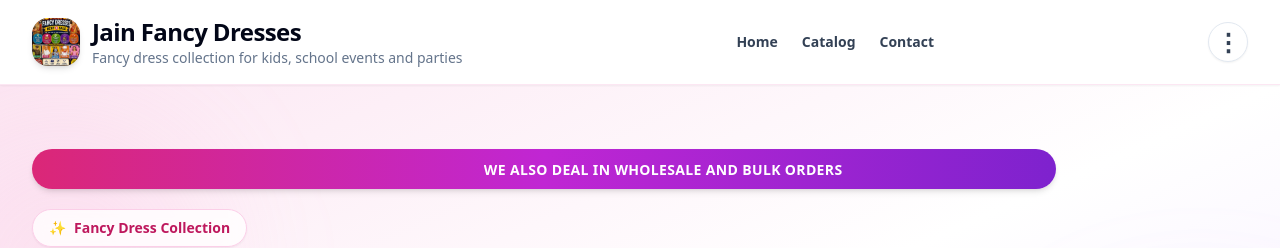
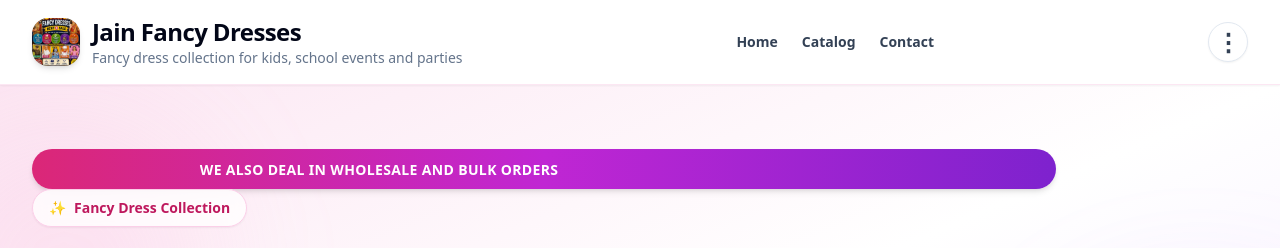
Before and after one commit to jainfancydresses1008/Webcatalog, a Next.js app in the folder dress-catalog-next/: page / in a window 1280 px wide. Shown: the top 248 px of the page. Built offline with nearby package versions, Linux system fonts and the light colour scheme; no server answers; the database is empty.

Commit message:
cos_changes_5

```diff
--- a/dress-catalog-next/src/app/globals.css
+++ b/dress-catalog-next/src/app/globals.css
@@ -12,16 +12,16 @@ textarea {
 }
 @keyframes marquee {
   0% {
-    transform: translateX(100%);
+    transform: translateX(-100%);
   }
 
   100% {
-    transform: translateX(-100%);
+    transform: translateX(calc(100vw));
   }
 }
 
 .animate-marquee {
   display: inline-block;
-  min-width: 100%;
-  animation: marquee 20s linear infinite;
+  white-space: nowrap;
+  animation: marquee 18s linear infinite;
 }
--- a/dress-catalog-next/src/components/DressCatalogClient.tsx
+++ b/dress-catalog-next/src/components/DressCatalogClient.tsx
@@ -102,19 +102,19 @@ Price: ₹${selected?.price ?? ""}`;
         <div className="relative mx-auto max-w-7xl px-4 pb-12 pt-10 md:px-8 md:pb-16 md:pt-16">
           <div className="max-w-5xl">
             {/* Hero text */}
-              {/* Moving Banner */}
-              <div className="mb-5 overflow-hidden rounded-full bg-gradient-to-r from-pink-600 via-fuchsia-600 to-purple-700 px-4 py-2 text-white shadow-md">
-                <div className="animate-marquee whitespace-nowrap text-sm font-bold uppercase tracking-wide">
-                  We also deal in wholesale and bulk orders
-                </div>
+            {/* Moving Banner */}
+            <div className="overflow-hidden rounded-full bg-gradient-to-r from-pink-600 via-fuchsia-600 to-purple-700 px-4 py-2 text-white shadow-md">
+              <div className="animate-marquee whitespace-nowrap text-sm font-bold uppercase tracking-wide">
+                We also deal in wholesale and bulk orders
               </div>
+            </div>
 
             <div>
               <div className="mb-5 inline-flex items-center gap-2 rounded-full border border-pink-200 bg-white/80 px-4 py-2 text-sm font-bold text-pink-700 shadow-sm backdrop-blur">
                 <span>✨</span>
                 <span>Fancy Dress Collection</span>
               </div>
-             <h1 className="max-w-3xl text-4xl font-black leading-tight tracking-tight text-slate-950 sm:text-5xl md:text-6xl">
+              <h1 className="max-w-3xl text-4xl font-black leading-tight tracking-tight text-slate-950 sm:text-5xl md:text-6xl">
                 Make every event
                 <span className="block bg-gradient-to-r from-pink-600 via-fuchsia-600 to-purple-600 bg-clip-text text-transparent">
                   extra special ✨
```
